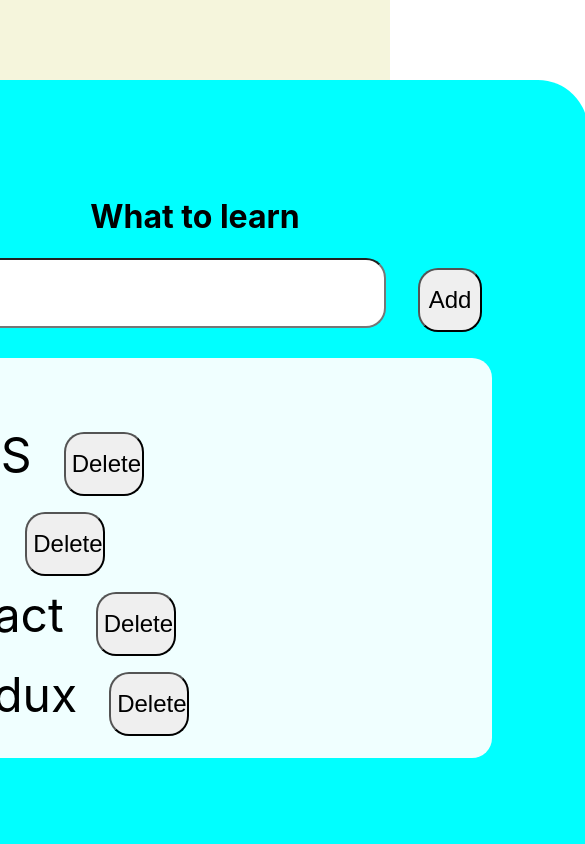
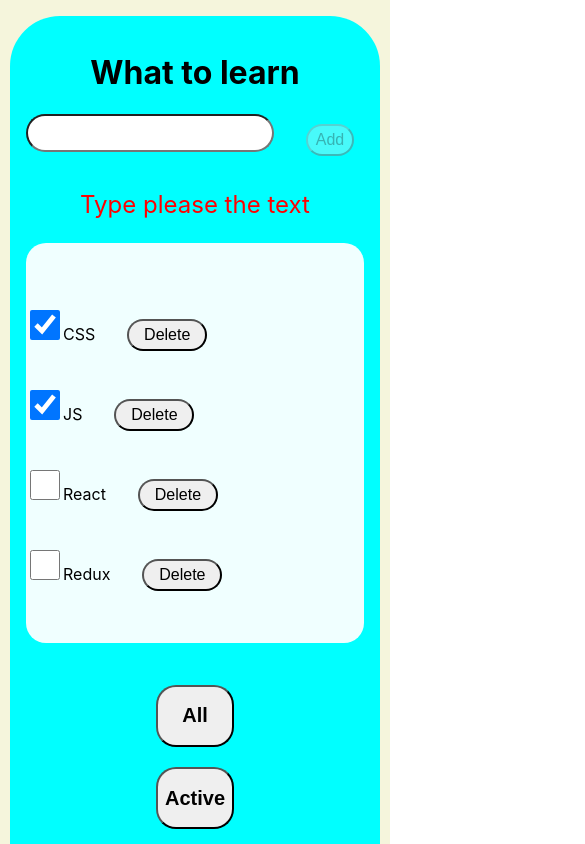
Before and after one commit to Radchenko87dmytro/My-Portfolio, a React (Create React App) app: page / in a window 390 px wide. Shown: the top 844 px of the page, 585 px wide, since content can reach past the window. Built offline with nearby package versions, Linux system fonts and the light colour scheme.

Commit message:
feature: created input validation functionality

```diff
--- a/src/App.css
+++ b/src/App.css
@@ -61,7 +61,7 @@ input[type="checkbox"]:checked + .custom-checkbox::after {
   display: flex;
   justify-content: center;
   align-items: center;
-  width: 100vw;
+  width: 100%;
   height: 100%;
   background-color: beige;
 }
@@ -85,7 +85,7 @@ input[type="checkbox"]:checked + .custom-checkbox::after {
   text-align: center;
   font-size: 2rem;
   border-radius: 20px;
-  width: 30rem;
+  width: 40rem;
   height: 4rem;
 }
 
@@ -112,6 +112,74 @@ input[type="checkbox"]:checked + .custom-checkbox::after {
 .filter-section {
   display: flex;
   justify-content: center;
-  align-items: end;
-  margin-top: 8rem;
+  align-items: flex-end;
+  margin-top: 5rem;
 }
+.error {
+  display: flex;
+  justify-content: center;
+  color: red;
+  font-size: 1.5em;
+}
+
+/* Media Queries */
+
+@media screen and (max-width: 375px) {
+  /* body {
+    width: 375px;
+  } */
+  .todolist {
+    width: 10rem;
+    display: flex;
+    justify-content: center;
+    align-items: center;
+  }
+}
+
+/* Tablets and larger devices (768px and above) */
+@media screen and (min-width: 375px) and (max-width: 768px) {
+  .todolist {
+    margin: 1rem 0;
+    display: flex;
+    justify-content: center;
+    align-items: center;
+    padding: 1rem;
+  }
+  .input-area {
+    text-align: center;
+    font-size: 1rem;
+    width: 15rem;
+    height: 2rem;
+  }
+  .input-container {
+  }
+  .task-item {
+    font-size: 1rem;
+  }
+  .checkbox {
+    font-size: 0.5rem;
+  }
+  .button {
+    width: 3rem;
+    height: 2rem;
+
+    font-size: 1rem;
+  }
+  .del {
+    width: 5rem;
+  }
+  .filter-section {
+    flex-direction: column;
+    justify-content: center;
+    align-items: center;
+    margin-top: 2rem;
+  }
+}
+
+/* Mobile devices (less than 768px) */
+@media screen and (min-width: 768px) and (max-width: 1024px) {
+}
+
+/* Larger screens (1024px and above) */
+@media (min-width: 1024px) {
+}
--- a/src/Todolist.tsx
+++ b/src/Todolist.tsx
@@ -1,10 +1,20 @@
 import "./App.css";
 import { FilterValuesType } from "./App";
-import { ChangeEvent, useState } from "react";
+import {
+  ChangeEvent,
+  DetailedHTMLProps,
+  InputHTMLAttributes,
+  useEffect,
+  useState,
+} from "react";
 
 export interface TaskType {
   id: string;
   title: string;
+  isDone: boolean;
+}
+interface Task {
+  // isDone?: DetailedHTMLProps<InputHTMLAttributes<HTMLInputElement>, HTMLInputElement> | undefined
   isDone: boolean;
 }
 
@@ -13,10 +23,30 @@ export interface PropsType {
   removeTask: (id: string) => void;
   changeFilter: (value: FilterValuesType) => void;
   addTask: (title: string) => void;
+  //changeTaskStatus: (id:string, isDone: boolean) => void
 }
 
 export function Todolist(props: PropsType) {
   const [newTaskTitle, setNewTaskTitle] = useState("");
+  const [error, setError] = useState("");
+  const [isDone, setIsDone] = useState<Task>({ isDone: false });
+  const [btnDisabled, setBtnDisabled] = useState(false);
+
+  // Set status
+  useEffect(() => {
+    if (newTaskTitle.trim() === "") {
+      setBtnDisabled(true);
+      setError("Type please the text");
+      //setNewTaskTitle("Type please the text");
+    } else if (newTaskTitle.trim().length >= 20) {
+      setBtnDisabled(true);
+      setError("Text schould be schorter");
+      // setNewTaskTitle("Text schould be schorter");
+    } else {
+      setBtnDisabled(false);
+      setError("");
+    }
+  }, [newTaskTitle]);
   console.log(newTaskTitle);
 
   const taskTitleHandler = (event: ChangeEvent<HTMLInputElement>): void => {
@@ -26,11 +56,24 @@ export function Todolist(props: PropsType) {
   const addTaskHandler = () => {
     props.addTask(newTaskTitle);
     setNewTaskTitle("");
+
+    // if (newTaskTitle.trim() !== "") {
+    //   props.addTask(newTaskTitle);
+    //   setNewTaskTitle("");
+    // setError("");
+    //}
   };
 
   const removeTaskHandler = (id: string) => {
     props.removeTask(id);
   };
+
+  const onChangeHandler = (event: React.ChangeEvent<HTMLInputElement>) => {
+    setIsDone({ isDone: event.target.checked });
+    console.log(isDone);
+  };
+
+  //const errorMessage = "Title is requered";
 
   return (
     <div className="todolist">
@@ -42,10 +85,16 @@ export function Todolist(props: PropsType) {
             value={newTaskTitle}
             onChange={taskTitleHandler}
           />
-          <button className="button" onClick={addTaskHandler}>
+          <button
+            className="button"
+            onClick={addTaskHandler}
+            disabled={btnDisabled}
+          >
             Add
           </button>
         </div>
+        {/* {errorMessage && !btnDisabled} */}
+        <p className="error">{error}</p>
         <ul>
           {props.tasks.map((t) => {
             return (
@@ -54,6 +103,8 @@ export function Todolist(props: PropsType) {
                   className="custom-checkbox"
                   type={"checkbox"}
                   checked={t.isDone}
+                  //checked={isDone}
+                  onChange={onChangeHandler}
                 />
                 <span>{t.title}</span>
                 <button
```
